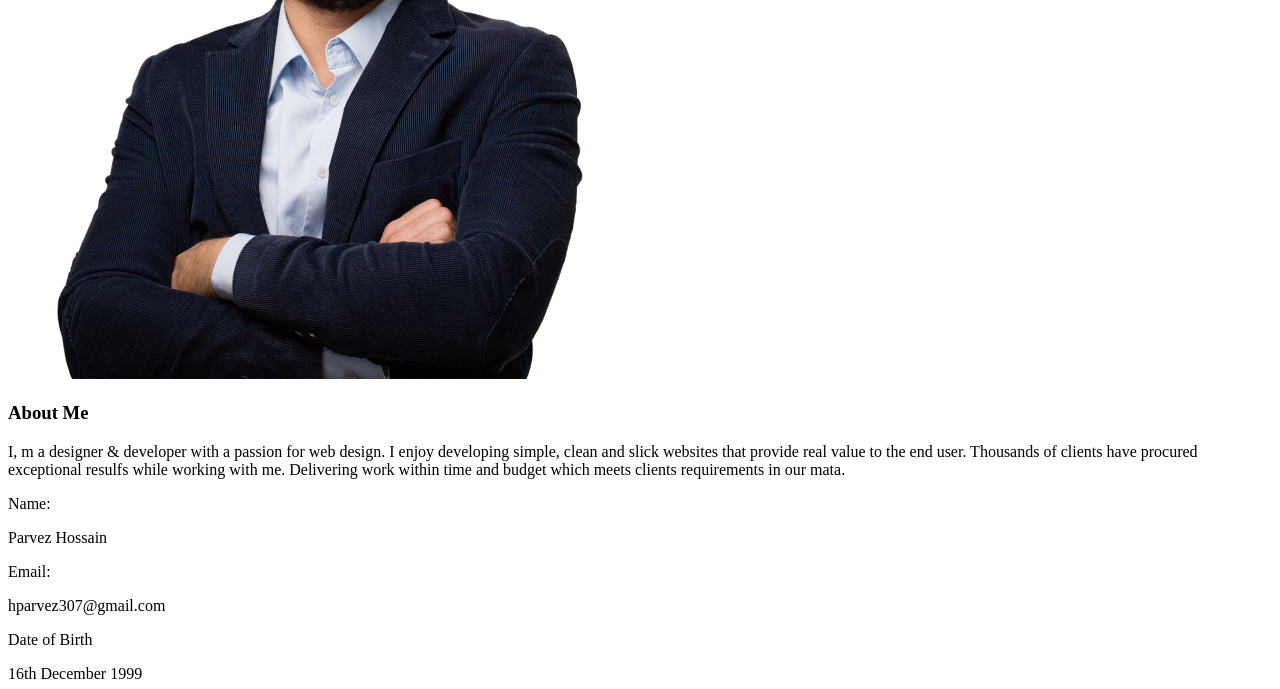
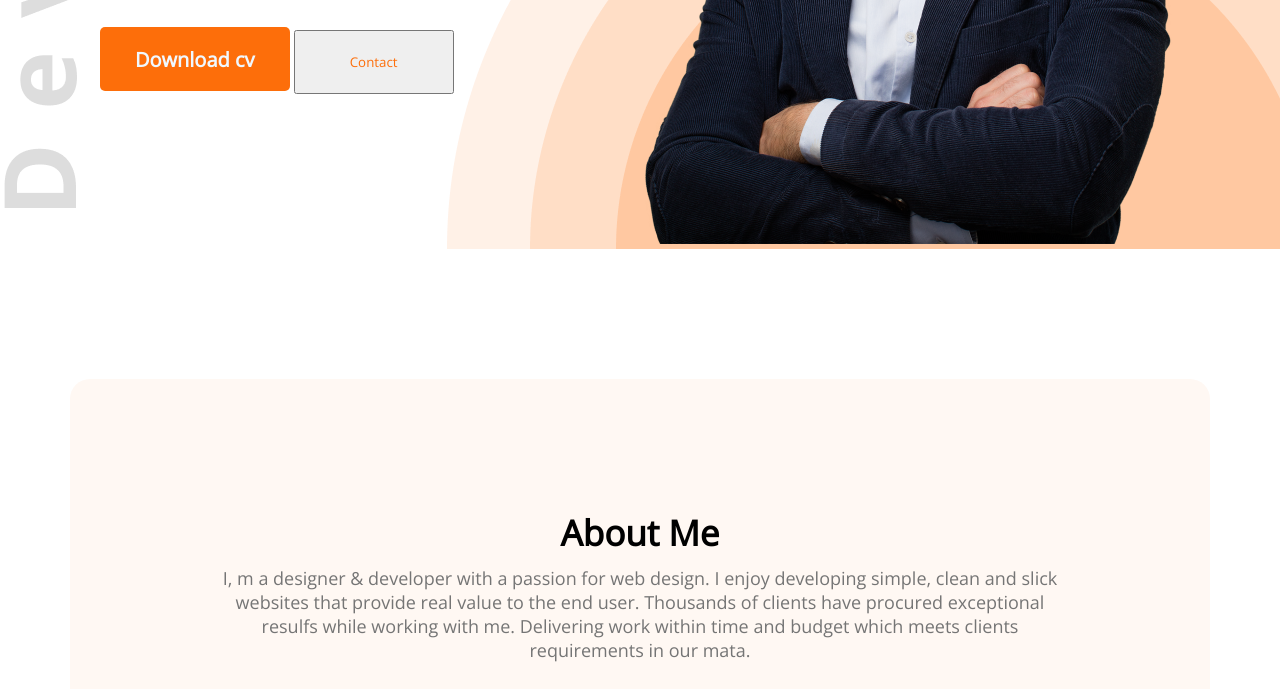
Before and after one commit to hparvez307/developers_portfolio, a plain HTML site: page index.html in a window 1280 px wide. Shown: the part 596-1285 px from the top of the page. Drawn offline with nearby package versions, Linux system fonts and the light colour scheme.

Commit message:
6th commit

```diff
--- a/index.html
+++ b/index.html
@@ -5,7 +5,7 @@
     <meta http-equiv="X-UA-Compatible" content="IE=edge">
     <meta name="viewport" content="width=device-width, initial-scale=1.0">
     <title>Developer Portfolio</title>
-    <link rel="stylesheet" href="portolio.css">
+    <link rel="stylesheet" href="portfolio.css">
     <link rel="preconnect" href="https://fonts.googleapis.com"><link rel="preconnect" href="https://fonts.gstatic.com" crossorigin><link href="https://fonts.googleapis.com/css2?family=Open+Sans&display=swap" rel="stylesheet">
 </head>
 <body>
```
